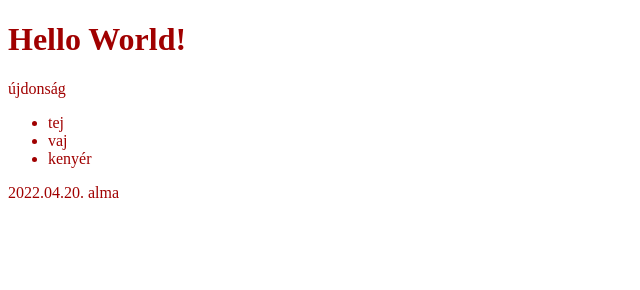
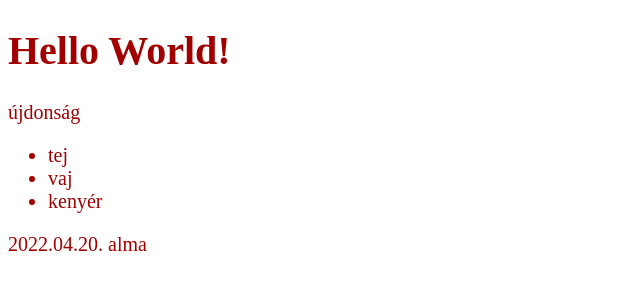
Before and after one commit to kgabor545/11a, a plain HTML site: page index.html in a window 1280 px wide. Shown: the whole page, without its empty margins (0-640 px from the left). Drawn offline with Linux system fonts and the light colour scheme.

Commit message:
hatalmas font

```diff
--- a/style.css
+++ b/style.css
@@ -1,3 +1,4 @@
 body {
-    color:#A00000
+    color:#A00000;
+   font-size:20px;
 }
```
